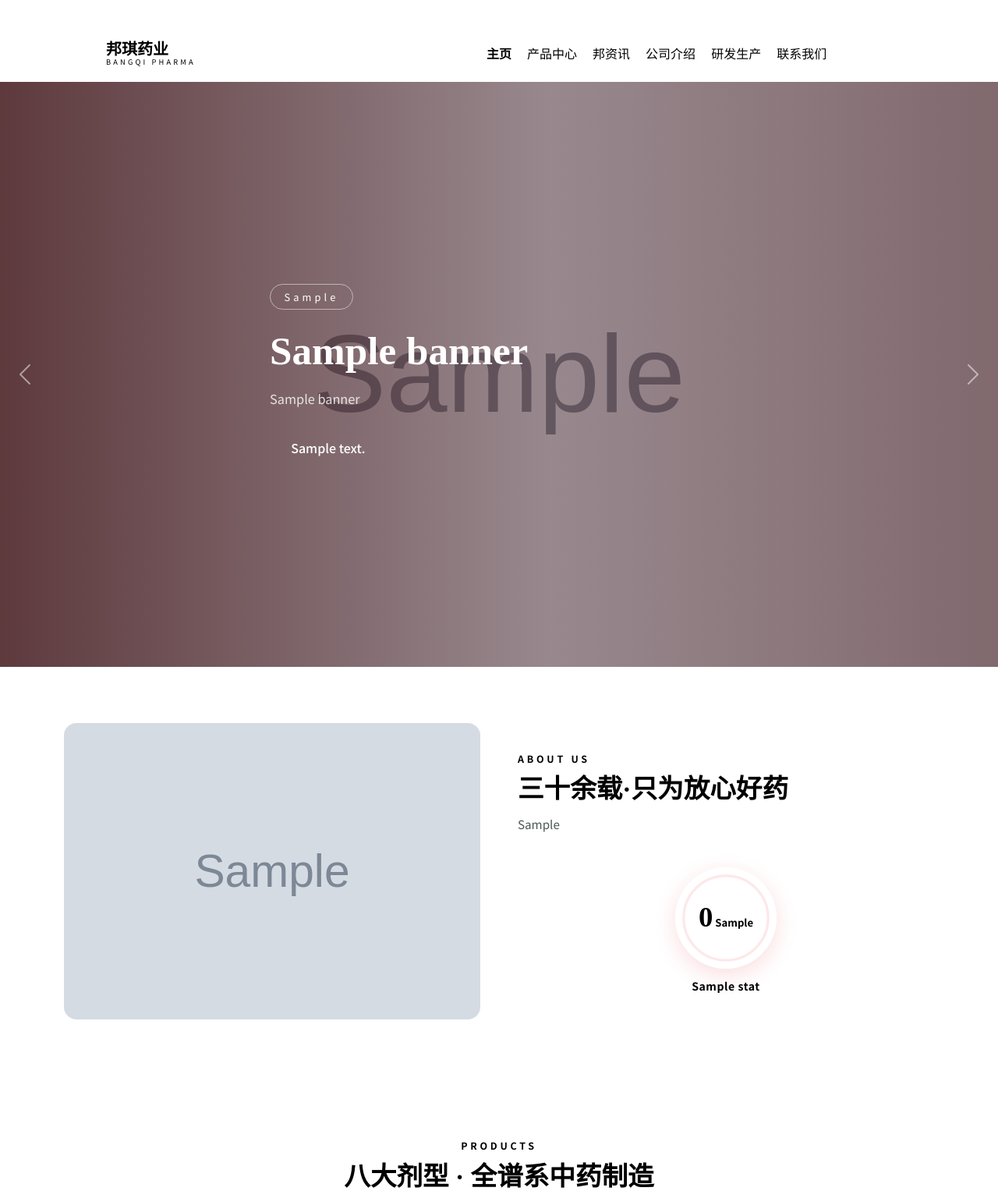
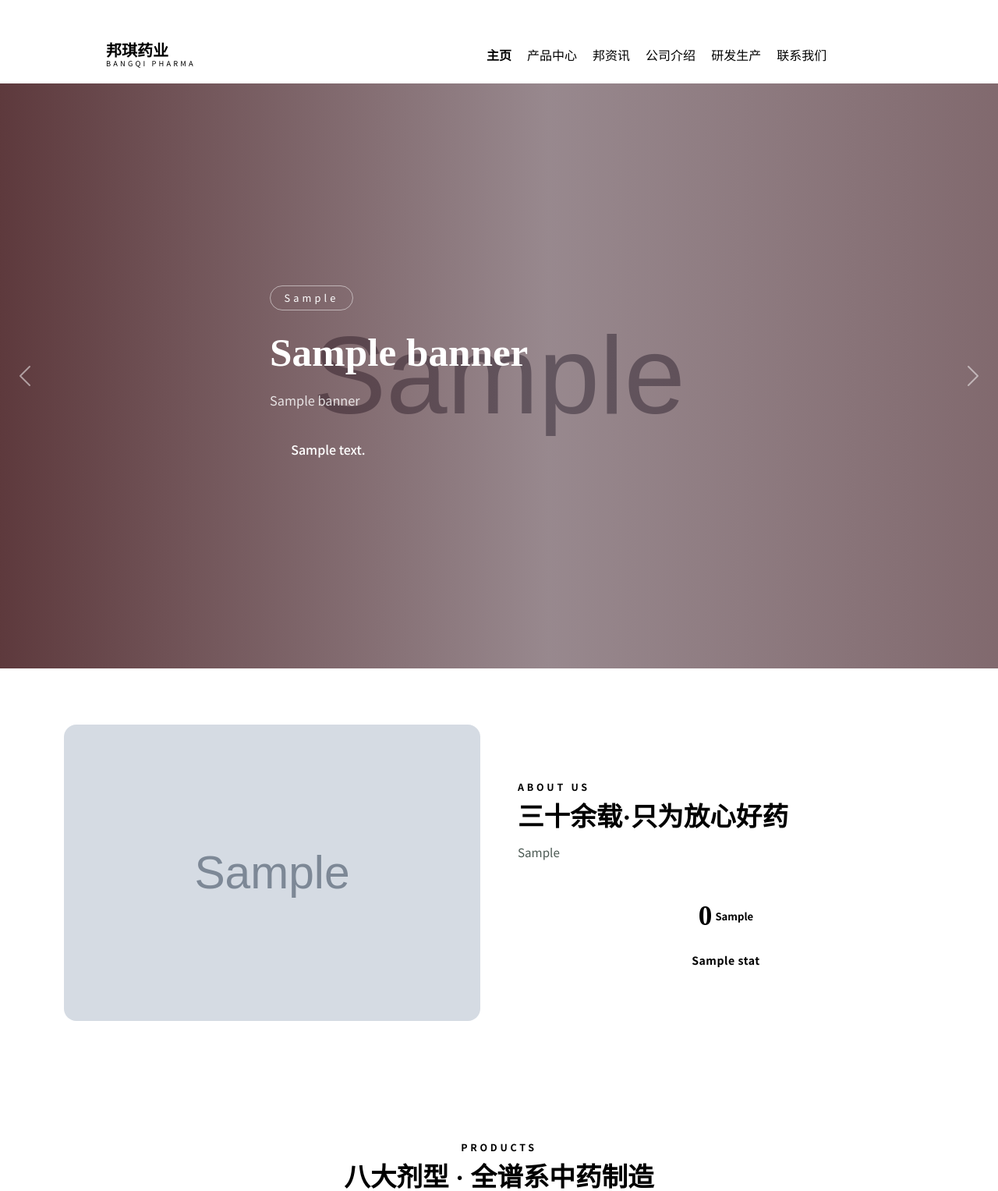
Before and after one commit to jack-hug/bangqi-website, a Flask app: page / in a window 1280 px wide. Shown: the top 1527 px of the page at 78% size. Run offline with Flask 3, Linux system fonts and the light colour scheme; data comes from the database, SQL or seed files in the repository; tables that the repository leaves empty hold one stand-in row (values such as "Sample post"); grey boxes marked "Sample" are stand-in pictures; parts of the project's set-up code (start-up, migrations or seed data) failed here and were passed over.

Commit message:
feat(optimize-6): 5项视觉/交互改进
- 修复导航白字白底：去掉 topbar d-none d-md-block、强制 display:block + 显式 color
- 三圆环改为白底方块+5px碧青border、SVG动画改为纯数字递增
- 走近邦琪图片尺寸 480×800 → 370×650（aspect-ratio 37/48）
- 后台上传按钮 .btn-img-upload 改为 btn-primary（bootstrap 蓝色）
- 后台尺寸提示全部对齐 SIZES：banner 1920×750、form 480×600、corp 370×650 等

```diff
--- a/placeholder.py
+++ b/placeholder.py
@@ -35,7 +35,7 @@ SIZES = {
     "banner":          (1920, 750),  # 首页 Banner - 增高至 1920×750
     "factory":         (960, 540),   # 厂区图片轮播
     "form":            (480, 600),   # 剂型矩阵卡片 - 480×600
-    "corp":            (480, 800),   # 企业相关卡片 - 480×800
+    "corp":            (370, 650),   # 企业相关卡片 - 370×650
     "product":         (480, 320),   # 产品列表卡片
     "product-detail":  (640, 640),   # 产品详情轮播
     "product-banner":  (480, 220),   # 产品详情宣传图
--- a/static/css/style.css
+++ b/static/css/style.css
@@ -83,8 +83,16 @@ a:hover { color: var(--bq-gold); }
 .ph-gold { background: linear-gradient(135deg, #9a7130, var(--bq-gold)); }
 
 /* ---------- 顶部信息条 ---------- */
-.topbar { background: var(--bq-red); color: rgba(255,255,255,.85); font-size: .78rem; padding: .4rem 0; }
-.topbar-text { display: inline-flex; align-items: center; gap: .4rem; }
+.topbar {
+  background: var(--bq-red);
+  color: rgba(255,255,255,.95);
+  font-size: .78rem;
+  padding: .45rem 0;
+  display: block !important;
+  position: relative;
+  z-index: 200;
+}
+.topbar-text { display: inline-flex; align-items: center; gap: .4rem; color: rgba(255,255,255,.95); }
 
 /* ---------- 导航栏 ---------- */
 .site-nav {
--- a/static/js/main.js
+++ b/static/js/main.js
@@ -1,36 +1,16 @@
 /* 邦琪药业官网 - 全局脚本 */
 document.addEventListener("DOMContentLoaded", function () {
-  /* 数字圆环 + SVG 进度环同步动画 */
+  /* 数字递增动画（仅数字，方块卡无 SVG 进度环） */
   function animateCounter(el) {
     const target = parseInt(el.dataset.target, 10) || 0;
     const duration = 1600;
     const start = performance.now();
-    const ring = el.closest(".stat-ring")?.querySelector(".stat-bar");
-    /* 进度：取当前 3 个 stat 中最大值做归一化，让进度环视觉对比均匀 */
-    let ringMax = 100;
-    if (ring && ring.dataset.target) {
-      const all = Array.from(document.querySelectorAll(".stat-bar")).map((b) => parseInt(b.dataset.target, 10) || 0);
-      ringMax = Math.max(100, ...all);
-    }
     function tick(now) {
       const p = Math.min((now - start) / duration, 1);
       const eased = 1 - Math.pow(1 - p, 3);
       const val = Math.round(target * eased);
       el.textContent = val.toLocaleString("en-US");
-      if (ring && p < 1) {
-        const C = 2 * Math.PI * 50;
-        const offset = C * (1 - (target * eased) / ringMax);
-        ring.style.strokeDashoffset = offset;
-      } else if (ring) {
-        const C = 2 * Math.PI * 50;
-        ring.style.strokeDashoffset = C * (1 - target / ringMax);
-      }
       if (p < 1) requestAnimationFrame(tick);
-    }
-    /* 进度环起始态 */
-    if (ring) {
-      const C = 2 * Math.PI * 50;
-      ring.style.strokeDashoffset = C;
     }
     requestAnimationFrame(tick);
   }
--- a/templates/base.html
+++ b/templates/base.html
@@ -12,7 +12,7 @@
 <body>
 
 <!-- 顶部信息条 -->
-<div class="topbar d-none d-md-block">
+<div class="topbar">
   <div class="container d-flex justify-content-between align-items-center">
     <span class="topbar-text"><svg width="14" height="14" viewBox="0 0 24 24" fill="none" stroke="currentColor" stroke-width="2"><circle cx="12" cy="12" r="10"/><path d="M12 6v6l4 2"/></svg> 传承中药精华 · 服务大众健康</span>
     <span class="topbar-text">咨询热线：{{ COMPANY.phone }}</span>
--- a/templates/index.html
+++ b/templates/index.html
@@ -57,32 +57,12 @@
         <div class="sec-kicker not-center">ABOUT US</div>
         <h2 class="sec-title text-start">三十余载·只为放心好药</h2>
         <p class="intro-text">{{ COMPANY.intro }}</p>
-        <!-- 三个数据圆环（数据库驱动，数字动态跳跃生成） -->
-        <!-- 现代化设计：SVG 进度环 + 大数字 + 微光点，居中 -->
+        <!-- 三个数据卡（数据库驱动，数字动态跳跃生成；统一方块 + 5px 碧青 border） -->
         <div class="stat-row stat-row-center">
           {% for s in home_stats %}
           <div class="stat-circle">
-            <div class="stat-ring {{ 'ring-teal' if loop.index == 2 }}">
-              <svg class="stat-ring-svg" viewBox="0 0 120 120" aria-hidden="true">
-                <defs>
-                  <linearGradient id="ringGrad{{ loop.index }}" x1="0%" y1="0%" x2="100%" y2="100%">
-                    {% if loop.index == 2 %}
-                      <stop offset="0%" stop-color="#1A6F75"/>
-                      <stop offset="100%" stop-color="#4FA3A8"/>
-                    {% else %}
-                      <stop offset="0%" stop-color="#E62129"/>
-                      <stop offset="100%" stop-color="#FF444F"/>
-                    {% endif %}
-                  </linearGradient>
-                </defs>
-                <circle class="stat-track" cx="60" cy="60" r="50" />
-                <circle class="stat-bar" cx="60" cy="60" r="50"
-                        stroke="url(#ringGrad{{ loop.index }})"
-                        data-target="{{ s.value }}" />
-              </svg>
-              <div class="stat-text">
-                <span class="stat-num" data-target="{{ s.value }}">0</span><span class="stat-unit">{{ s.unit }}</span>
-              </div>
+            <div class="stat-card">
+              <span class="stat-num" data-target="{{ s.value }}">0</span><span class="stat-unit">{{ s.unit }}</span>
             </div>
             <span class="stat-label">{{ s.label }}</span>
           </div>
@@ -232,85 +212,46 @@
 .shadow-bq { box-shadow: var(--bq-shadow-lg); }
 .sec-kicker.not-center::before { display: none; }
 
-/* ---- 现代化数据圆环：SVG 进度环 + 大数字 + 微光，居中 ---- */
+/* ---- 现代化数据卡：统一白底方块 + 5px 碧青 border + 大数字，居中 ---- */
 .stat-row {
-  display: flex; justify-content: center; align-items: center;
-  gap: 2.8rem; margin-top: 2.5rem; flex-wrap: wrap;
+  display: flex; justify-content: center; align-items: stretch;
+  gap: 1.8rem; margin-top: 2rem; flex-wrap: wrap;
   width: 100%;
 }
 .stat-row-center { text-align: center; }
-.stat-circle { text-align: center; }
-.stat-ring {
-  width: 130px; height: 130px; border-radius: 50%;
+.stat-circle { text-align: center; display: flex; flex-direction: column; align-items: center; gap: .7rem; }
+.stat-card {
   background: #fff;
-  display: flex; align-items: center; justify-content: center;
-  position: relative;
-  box-shadow:
-    0 8px 28px rgba(230,33,41,.15),
-    0 0 0 4px rgba(255,255,255,.9) inset;
+  border: 5px solid var(--bq-teal);
+  border-radius: var(--bq-radius);
+  padding: 1.1rem 1.6rem;
+  min-width: 130px;
+  display: flex; align-items: center; justify-content: center; gap: 4px;
   transition: transform .35s cubic-bezier(.2,.8,.3,1), box-shadow .35s;
 }
-.stat-ring::before {
-  content: ""; position: absolute; inset: -6px; border-radius: 50%;
-  background: conic-gradient(from 90deg, var(--bq-red) 0deg, var(--bq-red) 0deg, transparent 0deg);
-  z-index: -1; opacity: .14; filter: blur(8px);
-}
-.stat-ring.ring-teal::before {
-  background: conic-gradient(from 90deg, var(--bq-teal) 0deg, var(--bq-teal) 0deg, transparent 0deg);
-}
-.stat-circle:hover .stat-ring {
-  transform: translateY(-8px) scale(1.04);
-  box-shadow: 0 18px 40px rgba(230,33,41,.22), 0 0 0 4px rgba(255,255,255,.9) inset;
-}
-
-/* SVG 圆环 */
-.stat-ring-svg {
-  position: absolute; inset: 0; width: 100%; height: 100%;
-  transform: rotate(-90deg);
-}
-.stat-track {
-  fill: none; stroke: rgba(230,33,41,.10);
-  stroke-width: 3; stroke-linecap: round;
-}
-.stat-bar {
-  fill: none; stroke-width: 6; stroke-linecap: round;
-  stroke-dasharray: 314.159;       /* 2π × 50 */
-  stroke-dashoffset: 314.159;      /* 完全隐藏，由 JS 控制 */
-  transition: stroke-dashoffset 1.6s cubic-bezier(.2,.8,.3,1);
-  filter: drop-shadow(0 0 6px rgba(230,33,41,.5));
-}
-.stat-ring.ring-teal .stat-bar {
-  filter: drop-shadow(0 0 6px rgba(26,111,117,.5));
-}
-.stat-ring.ring-teal .stat-track { stroke: rgba(26,111,117,.10); }
-
-/* 圆环中心：数字 + 单位 */
-.stat-text {
-  position: relative; z-index: 2;
-  display: flex; align-items: baseline; justify-content: center;
-  line-height: 1;
+.stat-circle:hover .stat-card {
+  transform: translateY(-4px);
+  box-shadow: 0 8px 24px rgba(26,111,117,.20);
 }
 .stat-num {
   font-family: "Noto Serif SC", serif;
-  font-size: 2.3rem; font-weight: 900;
-  color: var(--bq-red); line-height: 1;
+  font-size: 2.2rem; font-weight: 900;
+  color: var(--bq-teal); line-height: 1;
   font-variant-numeric: tabular-nums;
 }
-.stat-ring.ring-teal .stat-num { color: var(--bq-teal); }
 .stat-unit {
   font-size: .82rem; color: var(--bq-gray);
-  margin-left: 3px; font-weight: 600;
+  font-weight: 600;
 }
 .stat-label {
-  display: block; margin-top: .8rem;
   font-size: .88rem; font-weight: 600; color: var(--bq-ink);
   letter-spacing: .04em;
 }
 
 @media (max-width: 575.98px) {
-  .stat-row { gap: 1.4rem; }
-  .stat-ring { width: 108px; height: 108px; }
-  .stat-num { font-size: 1.9rem; }
+  .stat-row { gap: 1rem; }
+  .stat-card { min-width: 110px; padding: .9rem 1.2rem; }
+  .stat-num { font-size: 1.8rem; }
 }
 
 /* ---- 剂型矩阵：悬停图片变虚，弹出剂型名 ---- */
@@ -381,17 +322,17 @@
   .ns-item { padding: .7rem 1rem; gap: .65rem; }
 }
 
-/* ---- 企业相关卡片 ---- */
+/* ---- 企业相关卡片（图片 370×650） ---- */
 .corp-card {
   display: block; border-radius: var(--bq-radius); overflow: hidden;
   background: #fff; box-shadow: var(--bq-shadow);
   transition: transform .35s, box-shadow .35s;
-  aspect-ratio: 4 / 7;
+  aspect-ratio: 37 / 65;
 }
 .corp-card:hover { transform: translateY(-8px); box-shadow: var(--bq-shadow-lg); }
 .corp-ph, .corp-img-wrap { position: relative; height: auto; min-height: 260px; }
 .corp-img-wrap img { position: absolute; inset: 0; width: 100%; height: 100%; object-fit: cover; z-index: 2; }
-.corp-img-wrap, .corp-ph { aspect-ratio: 4 / 5; }
+.corp-img-wrap, .corp-ph { aspect-ratio: 37 / 48; }
 .corp-info { padding: 1.15rem 1.3rem 1.3rem; }
 .corp-info h4 { font-family: "Noto Serif SC", serif; font-size: 1.05rem; font-weight: 700; color: var(--bq-red); margin-bottom: .3rem; }
 .corp-info p { font-size: .83rem; color: var(--bq-gray); margin: 0; }
```
Also changed, not shown: 2 other files.
